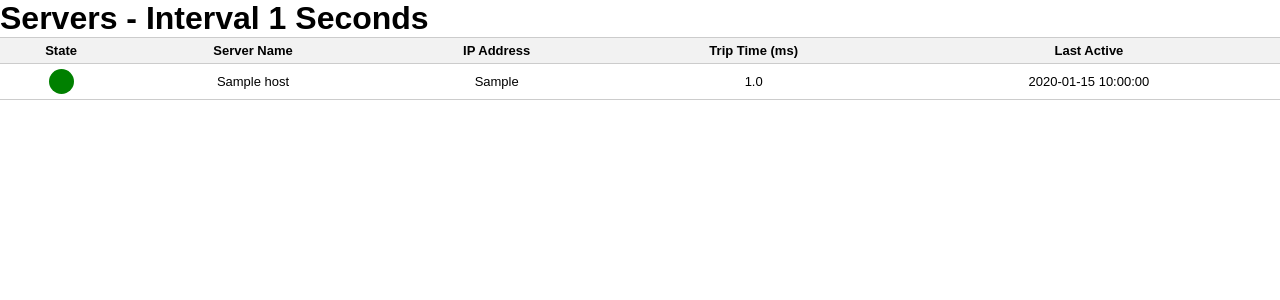
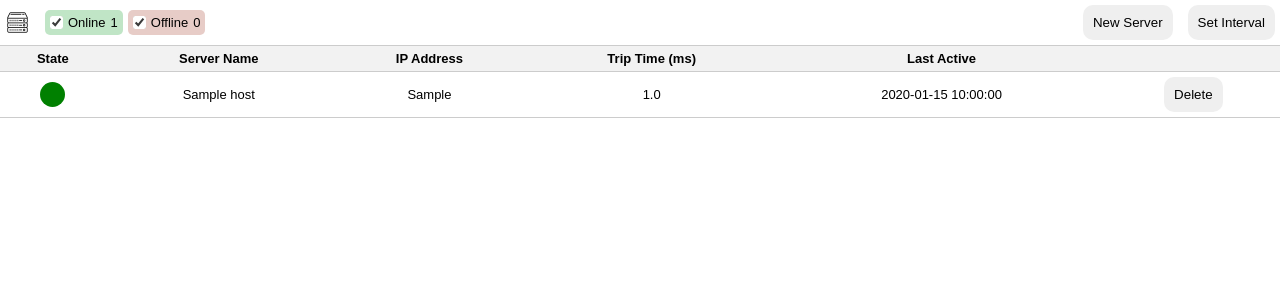
Before and after one commit to J-shw/Server-Monitor, a Flask app: page /servers in a window 1280 px wide. Shown: the top 300 px of the page. Run offline with Flask 3, Linux system fonts and the light colour scheme; tables that the repository leaves empty hold one stand-in row (values such as "Sample post").

Commit message:
New design + functions

```diff
--- a/static/script/servers.js
+++ b/static/script/servers.js
@@ -1,3 +1,44 @@
+const enabledCheckbox = document.getElementById('online-checkbox');
+const disabledCheckbox = document.getElementById('offline-checkbox');
+
+enabledCheckbox.addEventListener('change', function(event) {
+    if(enabledCheckbox.checked){
+      show("row-True");
+    }else{
+      hide("row-True");
+    }
+});
+
+disabledCheckbox.addEventListener('change', function(event) {
+    if(disabledCheckbox.checked){
+      show("row-False");
+    }else{
+      hide("row-False");
+    }
+});
+
+function show(className){
+    let elements = document.getElementsByClassName(className);
+    Array.from(elements).forEach(element => {
+        element.classList.remove('hidden');
+    });
+}
+
+function hide(className){
+    let elements = document.getElementsByClassName(className);
+    Array.from(elements).forEach(element => {
+        element.classList.add('hidden');
+    });
+}
+
+function totals(){
+    let online = document.getElementById('servers-table').getElementsByClassName('row-True');
+    let offline = document.getElementById('servers-table').getElementsByClassName('row-False');
+
+    document.getElementById('online-total').innerHTML = online.length;
+    document.getElementById('offline-total').innerHTML = offline.length;
+}
+
 function update_servers() {
     url = '/server_updates'
     fetch(url)
@@ -5,13 +46,29 @@ function update_servers() {
     .then(strResponse=>{
         const SERVERS = strResponse.servers;
 
+        let server_ids = []
+
         SERVERS.forEach(server => {
             if (document.getElementById(server.id)){
                 update_element(server)
             }else{
                 create_element(server)
             }
+            server_ids.push(server.id)
         });
+
+        let row_ids = Array.from(document.getElementById('servers-table').querySelectorAll('tr')).map(tr => parseInt(tr.id));
+
+        row_ids.forEach(id => {
+            if (!server_ids.includes(id)) {
+              const elementToRemove = document.getElementById(id);
+              if (elementToRemove) {
+                elementToRemove.remove();
+              }
+            }
+          });
+
+        totals();
 
     });
 };
@@ -19,36 +76,23 @@ function update_servers() {
 function update_element(server){
     let row = document.getElementById(`${server.id}`);
 
-    if(server.state != 'None'){
-        server.state = server.state ? "True" : "False";
-    }
-
-    row.innerHTML = `
-    <tr id="${server.id}">
-        <td>
-            <p class="server-state server-state-${server.state}"></p>
-        </td>
-        <td>${server.name}</td>
-        <td>${server.ip}</td>
-        <td>
-            ${server.trip_time}
-        </td>
-        <td>
-            ${server.last_active}
-        </td>
-    </tr>
-    `
-}
-
-function create_element(server){
-    const TABLE= document.getElementById('servers-table')
-    let row = document.createElement('tr')
+    const online = document.getElementById('online-checkbox').checked;
+    const offline = document.getElementById('offline-checkbox').checked;
 
     if(server.state != 'None'){
         server.state = server.state ? "True" : "False";
     }
 
-    row.id = server.id
+    let show = 'show';
+    if ((!online & server.state==='True') || (!offline & server.state==='False')){
+        show = 'hidden';
+    }
+    row.classList.remove('row-True')
+    row.classList.remove('row-False')
+    row.classList.remove('show')
+    row.classList.remove('hidden')
+    row.classList.add(`${show}`)
+    row.classList.add(`row-${server.state}`)
     row.innerHTML = `
     <td>
         <p class="server-state server-state-${server.state}"></p>
@@ -61,10 +105,74 @@ function create_element(server){
     <td>
         ${server.last_active}
     </td>
+    <td><button onclick="deleteItem('${server.id}')">Delete</button></td>
+    `
+}
+
+function create_element(server){
+    const TABLE= document.getElementById('servers-table')
+    let row = document.createElement('tr')
+
+    const online = document.getElementById('online-checkbox').checked;
+    const offline = document.getElementById('offline-checkbox').checked;
+
+    if(server.state != 'None'){
+        server.state = server.state ? "True" : "False";
+    }
+
+    if ((!online & server.state==='True') || (!offline & server.state==='False')){
+        row.className.add('hidden')
+    }
+
+    row.id = server.id
+    row.className.add(`row-${server.state}`)
+    row.innerHTML = `
+    <td>
+        <p class="server-state server-state-${server.state}"></p>
+    </td>
+    <td>${server.name}</td>
+    <td>${server.ip}</td>
+    <td>
+        ${server.trip_time}
+    </td>
+    <td>
+        ${server.last_active}
+    </td>
+    <td><button onclick="deleteItem('${server.id}')">Delete</button></td>
     `
     TABLE.appendChild(row);
 }
 
-setInterval(() => { // Refresh every 15 seconds
+function showPopup(id){
+    document.getElementById(id).classList.remove('hidden');
+    document.getElementById('blanket').classList.remove('hidden');
+}
+
+function hidePopup(id){
+    document.getElementById(id).classList.add('hidden');
+    document.getElementById('blanket').classList.add('hidden');
+}
+
+function deleteItem(serverId){
+    if (confirm("Are you sure you want to delete this server?")) {
+        fetch(`/delete/server/${serverId}`)
+        .then(response => {
+          if (response.ok) {
+            update_servers()
+          } else {
+            console.error('Error deleting server:', response.statusText);
+            alert('Failed to delete server')
+          }
+        })
+        .catch(error => {
+          console.error('Error deleting server:', error);
+          alert('Failed to delete server')
+        })
+    }
+}
+
+totals()
+
+setInterval(() => { // Refresh server data every 15 seconds
     update_servers()
 }, 10000);
--- a/templates/servers.html
+++ b/templates/servers.html
@@ -5,11 +5,13 @@
     <meta name="viewport" content="width=device-width, initial-scale=1.0">
     <link rel="stylesheet" href="/static/css/style.css">
     <link rel="stylesheet" href="/static/css/servers.css">
-    <script src="/static/script/servers.js"></script>
+    <link rel="stylesheet" href="/static/css/top-bar.css">
+    <link rel="stylesheet" href="/static/css/popup.css">
     <title>Server Monitor</title>
 </head>
+<div id="blanket" class="hidden"></div>
 <body>
-    <h1>Servers - Interval {{ config.monitoring_interval }} Seconds</h1>
+    {% include 'top-bar.html' %}
     <table>
         <thead>
             <tr>
@@ -18,11 +20,12 @@
                 <th>IP Address</th>
                 <th>Trip Time (ms)</th>
                 <th>Last Active</th>
+                <th></th>
             </tr>
         </thead>
         <tbody id="servers-table">
             {% for server in servers %}
-                <tr id="{{server.id}}">
+                <tr id="{{server.id}}" class="row-{{server.state}}">
                     <td>
                         <p class="server-state server-state-{{server.state}}"></p>
                     </td>
@@ -42,9 +45,41 @@
                             Unknown
                         {% endif %}
                     </td>
+                    <td><button onclick="deleteItem('{{server.id}}')">Delete</button></td>
                 </tr>
             {% endfor %}
         </tbody>
     </table>
+
+    <div id="add-server-popup" class="popup add-server-popup hidden">
+        <form method="POST" action="{{ url_for('add_host') }}">
+            <p>
+                <label for="ip">IP Address:</label><br>
+                <input type="text" id="ip" name="ip" required>
+            </p>
+            <p>
+                <label for="name">Name:</label><br>
+                <input type="text" id="name" name="name" required>
+            </p>
+            <div class="flex inline">
+                <input type="submit" value="Add Host">
+                <button onclick="hidePopup('add-server-popup')">Cancel</button>
+            </div>
+        </form>
+    </div>
+
+    <div id="interval-popup" class="popup interval-popup hidden">
+        <form method="POST" action="{{ url_for('change_interval') }}">
+            <p>
+                <label for="interval">Interval:</label><br>
+                <input type="number" id="interval" name="interval" required value="{{ config.monitoring_interval }}">
+            </p>
+            <div class="flex inline">
+                <input type="submit" value="Update interval">
+                <button onclick="hidePopup('interval-popup')">Cancel</button>
+            </div>
+        </form>
+    </div>
 </body>
+<script src="/static/script/servers.js"></script>
 </html>
```
